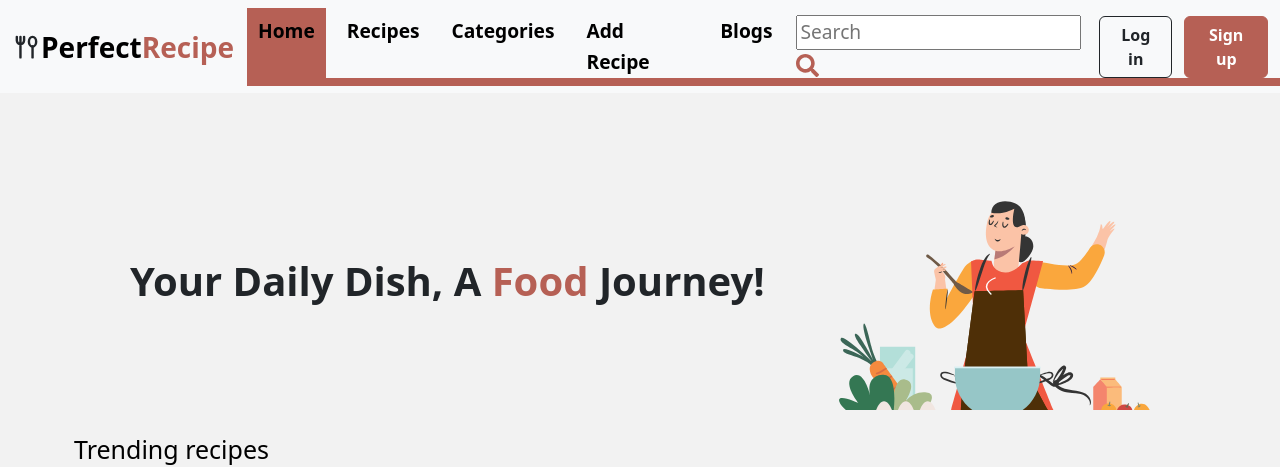
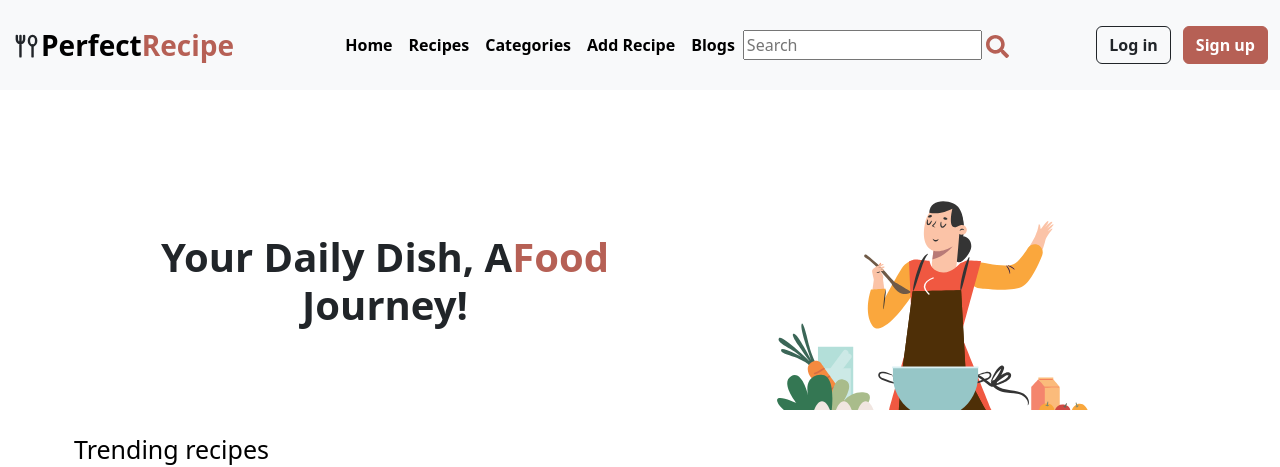
Before and after one commit to NourineDRIDI/recipe-reactApp, a React (Vite) app: page / in a window 1280 px wide. Shown: the top 467 px of the page. Built offline with nearby package versions, Linux system fonts and the light colour scheme.

Commit message:
responsive design

```diff
--- a/src/layouts/Navbar.jsx
+++ b/src/layouts/Navbar.jsx
@@ -5,31 +5,25 @@ import { Link, useNavigate } from "react-router-dom";
 import { TbToolsKitchen3 } from "react-icons/tb";
 import Box from "@mui/joy/Box";
 import Skeleton from "@mui/joy/Skeleton";
-import '../navbar.css'
-
 function Navbar({ setQuery }) {
   const user = JSON.parse(localStorage.getItem("connected"));
   const [conectedUser, setConectedUser] = useState(false);
   const [skelton, setSkelton] = useState(true);
   const navigate = useNavigate();
-
   const logOut = () => {
     localStorage.removeItem("connected");
     setConectedUser(false);
     navigate("/login");
   };
-
   const handleSearch = (event) => {
     setQuery(event.target.value);
   };
-
   useEffect(() => {
     if (user) {
       setConectedUser(true);
       setTimeout(() => setSkelton(false), 2000);
     }
   }, [user]);
-
   return (
     <div>
       <nav
@@ -45,7 +39,6 @@ function Navbar({ setQuery }) {
               </Link>
             </p>
           </div>
-
           <button
             className="navbar-toggler"
             type="button"
@@ -57,7 +50,6 @@ function Navbar({ setQuery }) {
           >
             <span className="navbar-toggler-icon"></span>
           </button>
-
           <div
             className="collapse navbar-collapse fw-bold fs-6 "
             id="navbarNav"
@@ -99,7 +91,6 @@ function Navbar({ setQuery }) {
                 </div>
               </li>
             </ul>
-
             <div className="d-flex justify-content-end">
               {conectedUser ? (
                 skelton ? (
@@ -116,10 +107,18 @@ function Navbar({ setQuery }) {
                     <div>
                       <Skeleton
                         variant="rectangular"
-                        width={160}
+                        width={200}
+                        height="1em"
+                        sx={{ mb: 1 }}
+                      />
+                      <Skeleton
+                        variant="rectangular"
+                        width={140}
+
                         height="1em"
                       />
                     </div>
+                    <Skeleton variant="circular" width={48} height={48} />
                   </Box>
                 ) : (
                   <div className="d-flex gap-2 align-items-center">
@@ -175,5 +174,4 @@ function Navbar({ setQuery }) {
     </div>
   );
 }
-
 export default Navbar;
--- a/src/pages/Home.jsx
+++ b/src/pages/Home.jsx
@@ -46,10 +46,11 @@ function Home({ food, query, category, myBlog, id }) {
       {loading ? (
         <Loading />
       ) : (
-        <div style={{ padding: 50 }}>
+        <div style={{ padding: 50 }} >
           <div className="d-flex align-items-center justify-content-around">
-            <h1 className="fw-bold fs-1" style={{paddingLeft:80}}>
-              Your Daily Dish, A{" "}
+
+            <h1 className="fw-bold fs-1 display-4 col-lg-6 text-center" style={{paddingLeft:80}}>
+              Your Daily Dish, A
               <span className="fw-bold" style={{color: "#B66055"}}>
                 Food
               </span>{" "}
@@ -66,6 +67,7 @@ function Home({ food, query, category, myBlog, id }) {
               }}
               height={250}
               width={350}
+              className="col-lg-6"
             />
           </div>
           <Title title={"Trending recipes"} />
```
